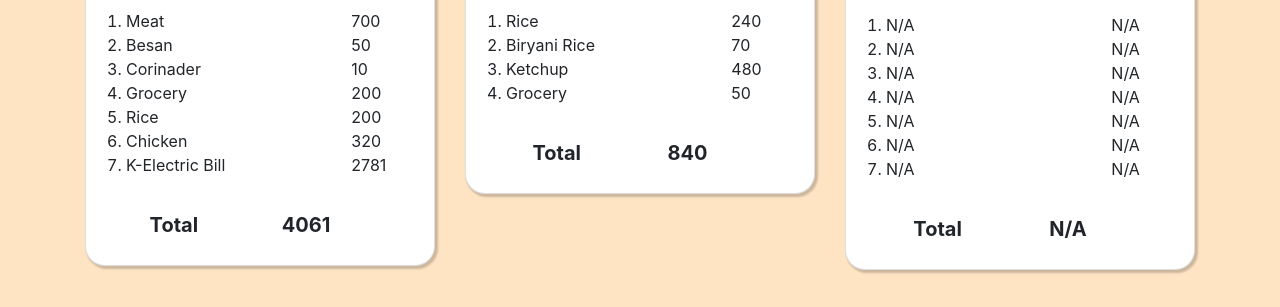
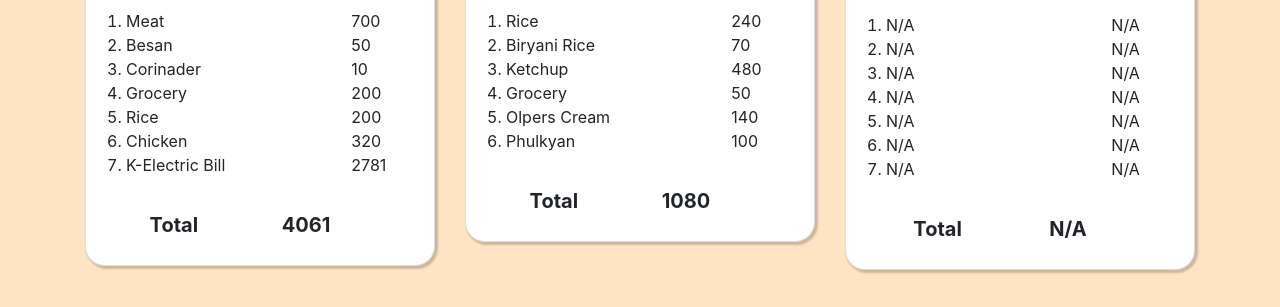
Before and after one commit to furquanrahim/homeExpense., a plain HTML site: page index.html in a window 1280 px wide. Shown: the part 286-593 px from the top of the page. Drawn offline with nearby package versions, Linux system fonts and the light colour scheme.

Commit message:
Update index.html

```diff
--- a/index.html
+++ b/index.html
@@ -225,9 +225,9 @@ h6{
       <li>Biryani Rice</li>
       <li>Ketchup</li>
       <li>Grocery</li>
-<!--       <li>Rice</li>
-      <li>Chicken</li>
-      <li>K-Electric Bill</li> -->
+      <li>Olpers Cream</li>
+      <li>Phulkyan</li>
+    <!--  <li>K-Electric Bill</li> -->
       <!-- <h6>Total</h6> -->
   </ol>
 </div>
@@ -240,16 +240,15 @@ h6{
 <li>70</li>
 <li>480</li>
 <li>50</li>
-<!-- <li>200</li>
-<li>320</li>
-<li>2781</li> -->
-<!-- <h6>840</h6> -->
+<li>140</li>
+<li>100</li>
+<!-- <h6>1080</h6> -->
 </ol>
 </div>
 </div>
 <div class="total">
     <h6>Total</h6>
-    <h6>840</h6>
+    <h6>1080</h6>
 </div>
 
               <!-- <a href="#" class="btn btn-primary">Go somewhere</a> -->
```
